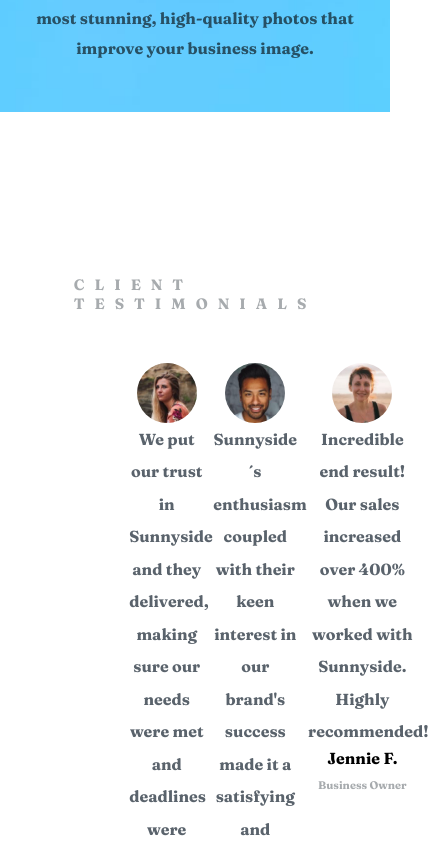
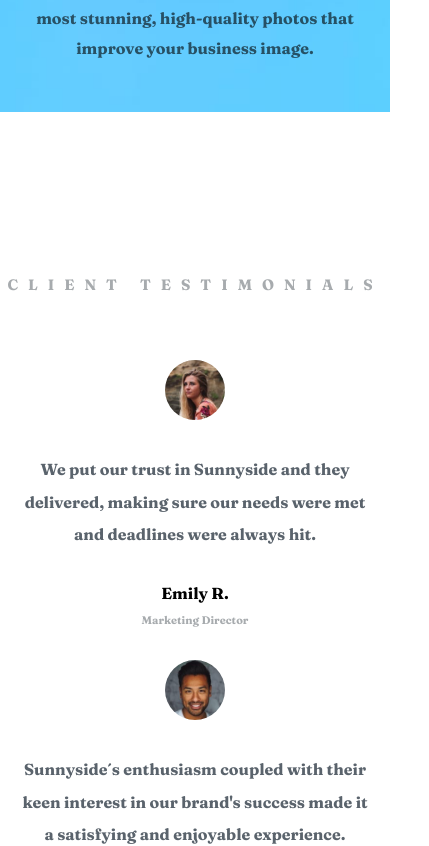
Before and after one commit to AstronautoLunar/sunnyside-agency-landing-page-vue, a Vue app: page / in a window 390 px wide. Shown: the part 2748-3594 px from the top of the page, 429 px wide, since content can reach past the window. Built offline with nearby package versions, Linux system fonts and the light colour scheme.

Commit message:
:sparkles: Desenvolvido os cards clientes mensagens para o responsivo

```diff
--- a/src/App.vue
+++ b/src/App.vue
@@ -344,6 +344,8 @@
     font-size: 15px;
 
     margin-bottom: 50px;
+
+    text-align: center;
   }
 
   section#cards-client-area,
@@ -401,12 +403,6 @@
   }
 
   @media screen and (max-width: 942px) {
-    /* h1.title-card {
-      width: auto;
-
-      margin-right: auto;
-    } */
-
     main#main {
       flex-direction: column;
       justify-content: center;
@@ -419,5 +415,13 @@
     h1.title-card, p.paragraph-card {
       text-align: center;
     }
+
+    div#cards-clients {
+      flex-direction: column;
+    }
+
+    section#cards-client-area {
+      padding: 150px 0 100px;
+    }
   }
 </style>
--- a/src/components/main/AgencyCardClient.vue
+++ b/src/components/main/AgencyCardClient.vue
@@ -49,7 +49,7 @@
 <style scoped>
     div.AgencyCardClient {
 
-        height: 400px;
+        height: 300px;
     }
 
     div.AgencyCardClient > span {
```
